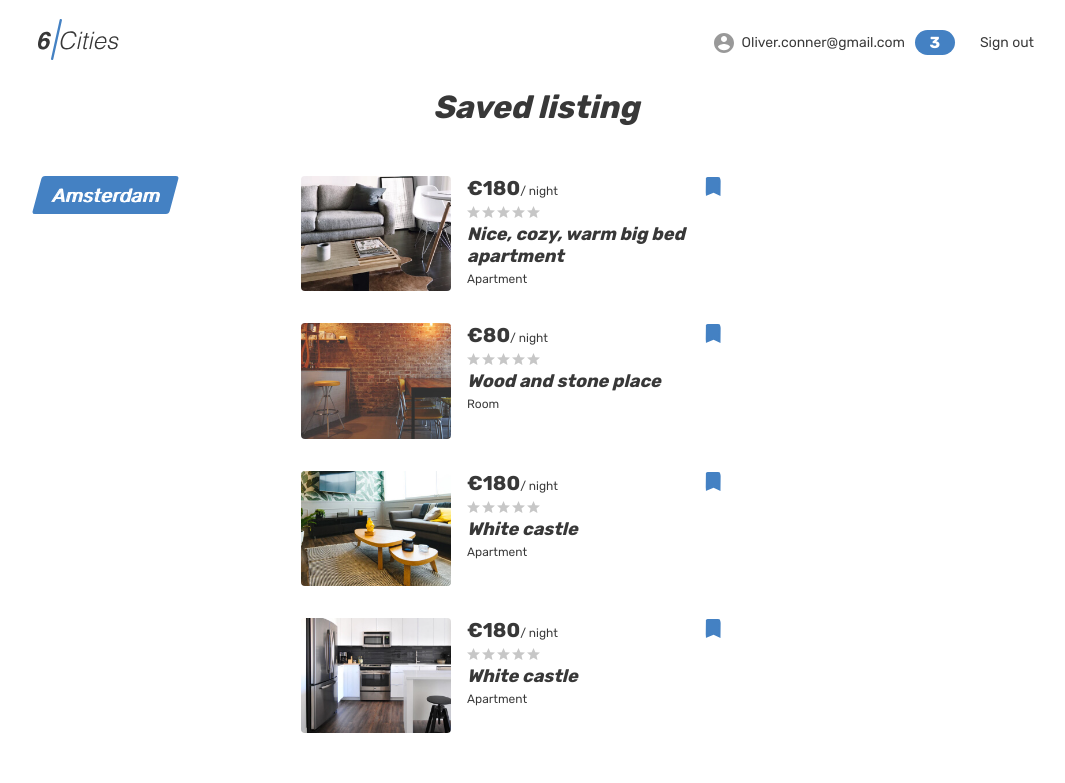
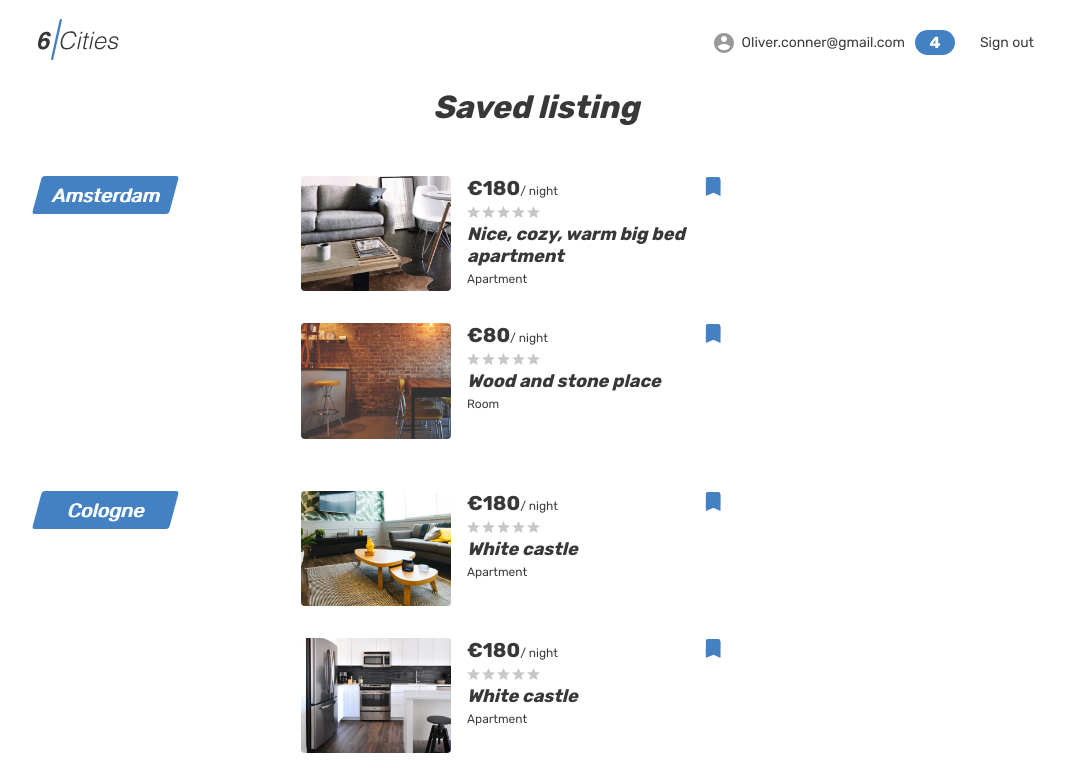
Before and after one commit to htmlacademy-univer-javascript-3/2571303-six-cities-5, a React (Vite) app: page /favorites in a window 1280 px wide. Shown: the top 783 px of the page, without its empty margins (104-1169 px from the left). Built offline with nearby package versions, Linux system fonts and the light colour scheme.

Commit message:
module4-task1: 8 add props to Favorites

```diff
--- a/src/components/app/app.tsx
+++ b/src/components/app/app.tsx
@@ -28,7 +28,7 @@ function App({offers}: AppProps) {
           path={AppRoute.Favorites}
           element={
             <PrivateRoute>
-              <FavoritesPage />
+              <FavoritesPage offers={offers} />
             </PrivateRoute>
           }
         />
--- a/src/pages/favorites/favorites-page.tsx
+++ b/src/pages/favorites/favorites-page.tsx
@@ -1,7 +1,28 @@
+import { Offer } from '../../types/offer.ts';
 import FavoriteLocationItem from '../../components/favorite-location-item/favorite-location-item.tsx';
-import {offersData} from '../../mocks/offers.ts';
 
-function FavoritesPage() {
+type GroupedOffers = Record<string, Offer[]>;
+
+function groupOffersByCity(offers: Offer[]): GroupedOffers {
+  return offers.reduce((acc: GroupedOffers, offer: Offer) => {
+    const { city } = offer;
+
+    if (!acc[city]) {
+      acc[city] = [];
+    }
+
+    acc[city].push(offer);
+    return acc;
+  }, {} as GroupedOffers);
+}
+
+type FavoritesPageProps = {
+  offers: Offer[];
+}
+
+function FavoritesPage({ offers }: FavoritesPageProps) {
+  const groupedOffers = groupOffersByCity(offers);
+
   return (
     <div className="page">
       <header className="header">
@@ -24,7 +45,7 @@ function FavoritesPage() {
                   <a className="header__nav-link header__nav-link--profile" href="#">
                     <div className="header__avatar-wrapper user__avatar-wrapper"></div>
                     <span className="header__user-name user__name">Oliver.conner@gmail.com</span>
-                    <span className="header__favorite-count">3</span>
+                    <span className="header__favorite-count">{offers.length}</span>
                   </a>
                 </li>
                 <li className="header__nav-item">
@@ -43,12 +64,11 @@ function FavoritesPage() {
           <section className="favorites">
             <h1 className="favorites__title">Saved listing</h1>
             <ul className="favorites__list">
-              <li className="favorites__locations-items">
-                {<FavoriteLocationItem location="Amsterdam" offers={offersData}/>}
-              </li>
-              <li className="favorites__locations-items">
-                {<FavoriteLocationItem location="Cologne" offers={offersData}/>}
-              </li>
+              {Object.entries(groupedOffers).map(([city, cityOffers]) => (
+                <li key={city} className="favorites__locations-items">
+                  <FavoriteLocationItem location={city} offers={cityOffers} />
+                </li>
+              ))}
             </ul>
           </section>
         </div>
```
